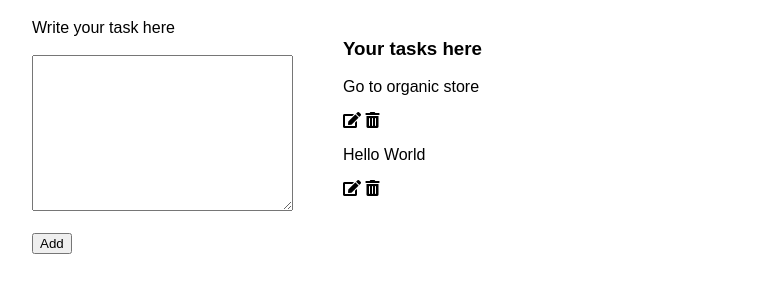
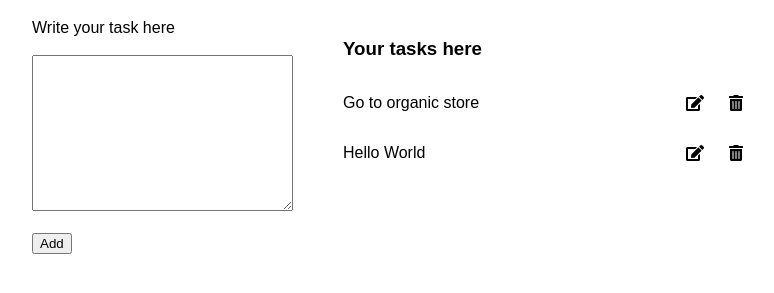
Before and after one commit to yasmimdemelo/CRUD-pure-js, a plain HTML site: page index.html in a window 1280 px wide. Shown: the part 61-354 px from the top of the page, without its empty margins (18-792 px from the left). Drawn offline with Linux system fonts and the light colour scheme.

Commit message:
Add style for the task div and option icons

```diff
--- a/style.css
+++ b/style.css
@@ -15,3 +15,18 @@ body {
 i {
     cursor: pointer; /* um ponteiro que indica um link*/
 }
+
+#tasks div {
+    display: flex;
+    align-items: center;
+    justify-content: space-between;
+}
+
+.options {
+    display: flex;
+    gap: 25px;
+}
+
+#msg {
+    color: red;
+}
```
